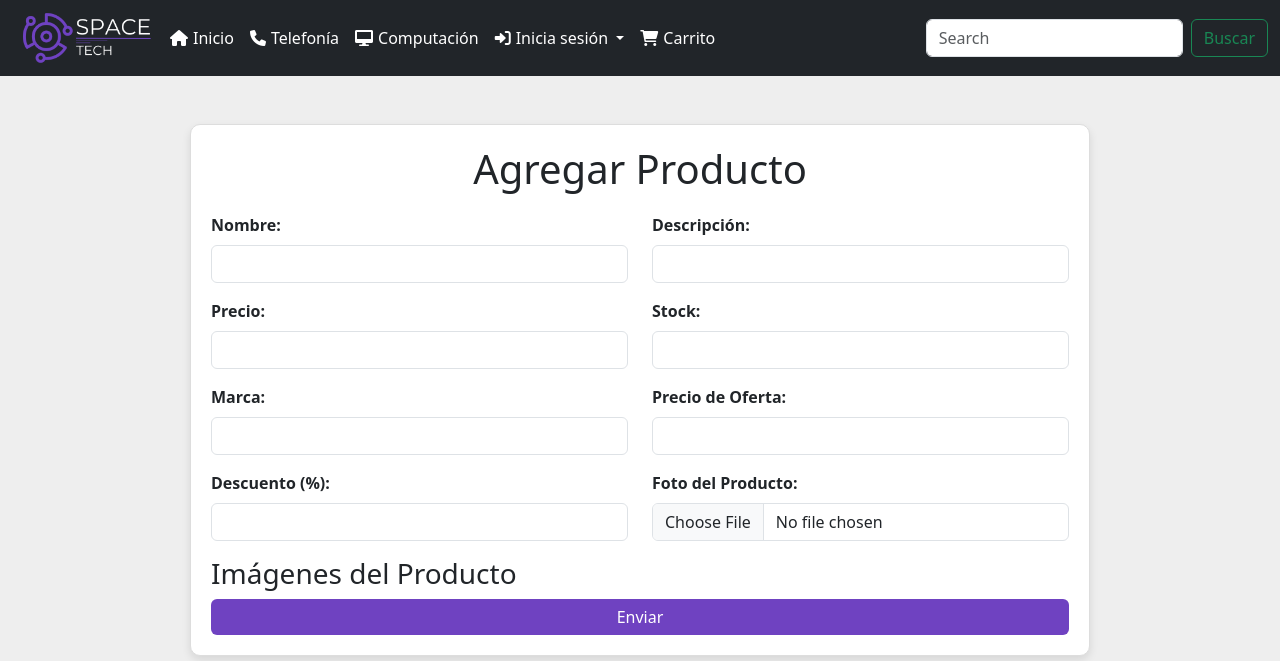
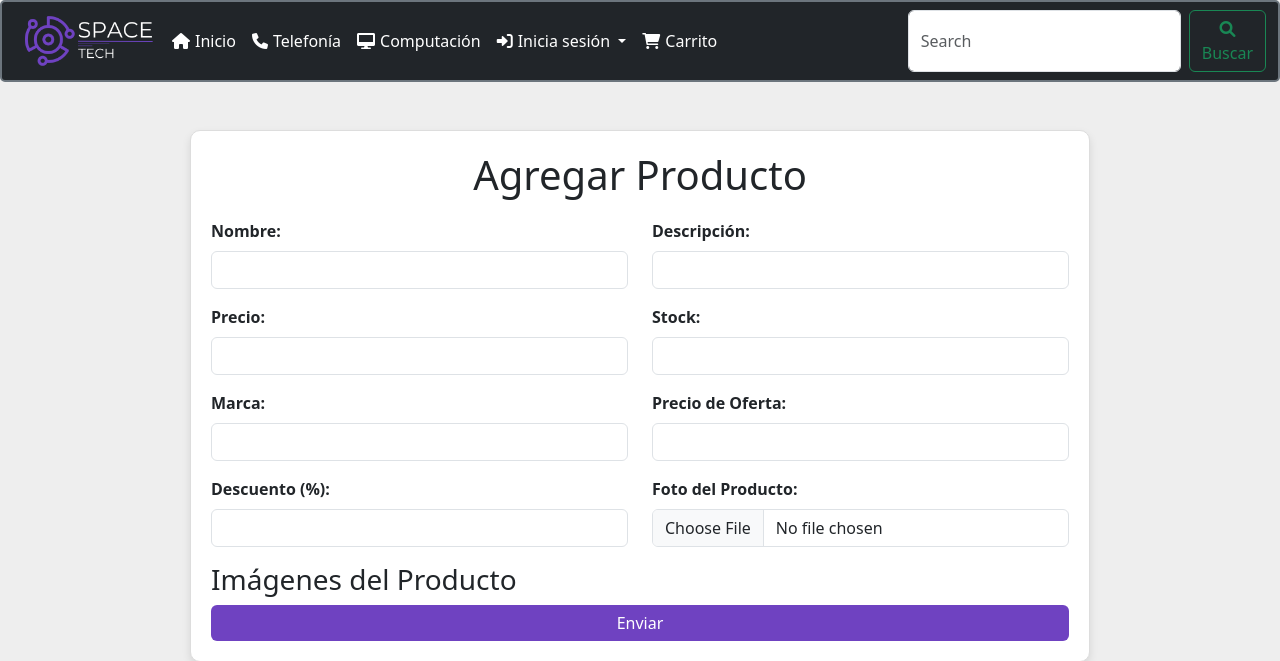
Before and after one commit to Nicxv/spaceTech2, a Django app: page /agregarP in a window 1280 px wide. Shown: the top 661 px of the page. Run offline with Django 4.2, Linux system fonts and the light colour scheme; some libraries are stand-ins or nearby versions.

Commit message:
menu good

```diff
--- a/menu/templates/plantilla/menu.html
+++ b/menu/templates/plantilla/menu.html
@@ -10,6 +10,8 @@
     <style>
         .navbar-dark {
             background-color: #212529;
+            border: 2px solid #6c757d; /* Gray border */
+            border-radius: 5px; /* Rounded corners */
         }
         .navbar-dark .navbar-nav .nav-link {
             color: #ffffff;
@@ -25,6 +27,7 @@
         }
         .dropdown-menu {
             background-color: #343a40; /* Darker background for dropdown */
+            border: 1px solid #6c757d; /* Gray border */
         }
         .dropdown-item {
             color: #ffffff;
@@ -49,10 +52,10 @@
         .modal-content {
             background-color: rgba(255, 255, 255, 0.9);
             border-radius: 10px;
-            border: 2px solid #6f42c1; /* Borde morado */
+            border: 2px solid #6f42c1; /* Purple border */
         }
         .modal-header {
-            border-bottom: 2px solid #6f42c1; /* Borde morado en el header */
+            border-bottom: 2px solid #6f42c1; /* Purple border in the header */
         }
         .btn-primary {
             background-color: #6f42c1;
@@ -64,7 +67,6 @@
         .nav-link i, .dropdown-item i {
             margin-right: 5px;
         }
-
     </style>
 </head>
 <body style="background-color: rgb(238, 238, 238);">
@@ -142,7 +144,7 @@
             </ul>
             <form class="d-flex" role="search" action="/" method="get">
                 <input class="form-control me-2" type="search" placeholder="Search" aria-label="Search" name="q">
-                <button class="btn btn-outline-success" type="submit"></i>Buscar</button>
+                <button class="btn btn-outline-success" type="submit"><i class="fas fa-search"></i>Buscar</button>
             </form>
         </div>
     </div>
@@ -160,7 +162,8 @@
                 <form method="post" action="{% url 'login' %}">
                     {% csrf_token %}
                     <div class="form-floating mb-3">
-                        <input type="email" class="form-control" id="floatingInput" name="email" placeholder="Correo electrónico" required>
+                        <input type="email" class="form-control" id="floatingInput" name="email
+" placeholder="Correo electrónico" required>
 <label for="floatingInput">Correo electrónico</label>
 </div>
 <div class="form-floating mb-3">
@@ -183,15 +186,14 @@
 </div>
 </div>
 </div>
+
 </div>
-
 <!-- Scripts de Bootstrap -->
 <script src="https://cdn.jsdelivr.net/npm/@popperjs/core@2.11.8/dist/umd/popper.min.js" integrity="sha384-I7E8VVD/ismYTF4hNIPjVp/Zjvgyol6VFvRkX/vR+Vc4jQkC+hVqc2pM8ODewa9r" crossorigin="anonymous"></script>
 <script src="https://cdn.jsdelivr.net/npm/bootstrap@5.3.3/dist/js/bootstrap.min.js" integrity="sha384-0pUGZvbkm6XF6gxjEnlmuGrJXVbNuzT9qBBavbLwCsOGabYfZo0T0to5eqruptLy" crossorigin="anonymous"></script>
 <script src="https://cdn.jsdelivr.net/npm/bootstrap@5.3.3/dist/js/bootstrap.bundle.min.js" integrity="sha384-YvpcrYf0tY3lHB60NNkmXc5s9fDVZLESaAA55NDzOxhy9GkcIdslK1eN7N6jIeHz" crossorigin="anonymous"></script>
 <script src="https://code.jquery.com/jquery-3.5.1.slim.min.js"></script>
 <script src="https://kit.fontawesome.com/32b703ccc5.js" crossorigin="anonymous"></script>
-
 <script>
     document.getElementById('loginLink').addEventListener('click', function(event) {
         event.preventDefault();
@@ -199,6 +201,5 @@
         loginModal.show();
     });
 </script>
-
 </body>
 </html>
```
Lines whose indentation alone changed are shown as unchanged.
